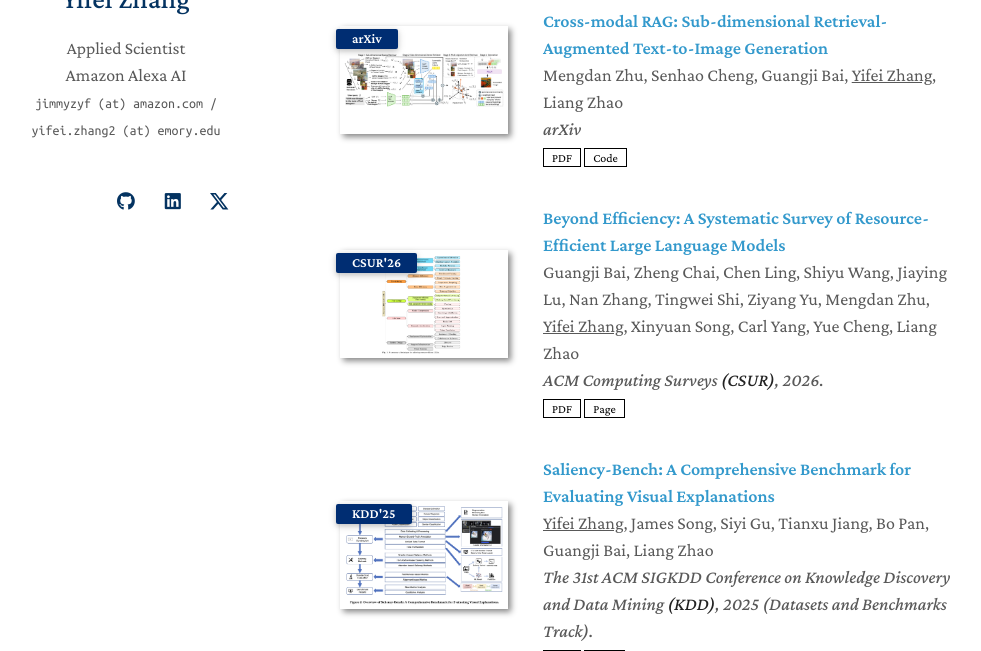
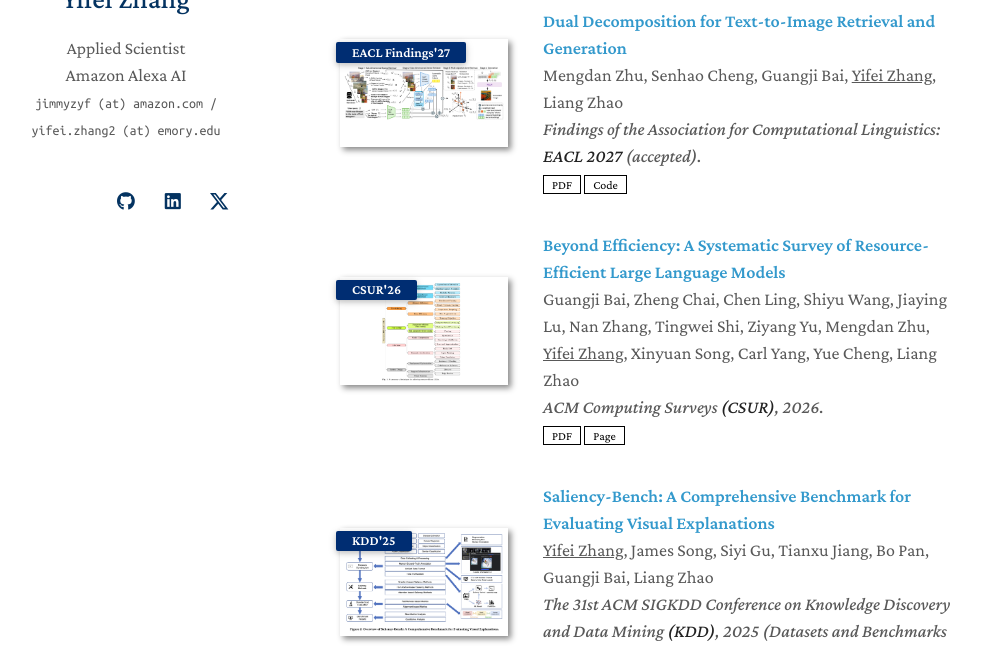
Before and after one commit to yifeizhangcs/yifeizhangcs.github.io, a Jekyll site: the page built from index.md, in a window 1280 px wide and 900 px high, scrolled down 1959 px, cut to the strip 249-900 px from the top of the window. Shown: the whole strip, without its empty margins (150-1131 px from the left). Built offline with Jekyll 4.4.1, drawn with Linux system fonts in a browser that asks for light colours; nearby versions of some CDN libraries; a style sheet for code colours, icons or effects is not loaded; our own code applies the rules of GitHub Pages for plain Markdown files.

Commit message:
Update EACL Findings publication and refresh public academic CV

```diff
--- a/_config.yml
+++ b/_config.yml
@@ -14,7 +14,7 @@ canonical: https://yifeizhangcs.github.io/
 # Links
 # If you don't need one of them, you may delete the corresponding line.
 google_scholar: https://scholar.google.com/citations?user=y5FkC7cAAAAJ&hl=en
-cv_link: assets/files/resume_Yifei.pdf
+cv_link: assets/files/resume_Yifei.pdf?v=20261113
 github_link: https://github.com/yifeizhangcs
 linkedin: https://www.linkedin.com/in/yifei-jimmy-zhang/
 twitter: https://twitter.com/Yifei_ZYF
--- a/_data/publications.yml
+++ b/_data/publications.yml
@@ -43,10 +43,10 @@ main:
     code: https://github.com/yifeizhangcs/awesome-agentic-commerce
     image: ./assets/img/a-commerce.png
 
-  - title: "Cross-modal RAG: Sub-dimensional Retrieval-Augmented Text-to-Image Generation"
+  - title: "Dual Decomposition for Text-to-Image Retrieval and Generation"
     authors: Mengdan Zhu, Senhao Cheng, Guangji Bai, <span style="text-decoration:underline">Yifei Zhang</span>, Liang Zhao
-    conference_short: arXiv
-    conference: arXiv
+    conference_short: EACL Findings'27
+    conference: "Findings of the Association for Computational Linguistics: <strong>EACL 2027</strong> (accepted)."
     pdf: https://arxiv.org/abs/2505.21956
     code: https://github.com/mengdanzhu/cross-modal-rag
     image: ./assets/img/cross_modal_rag.png
```
Also changed, not shown: 2 other files.
